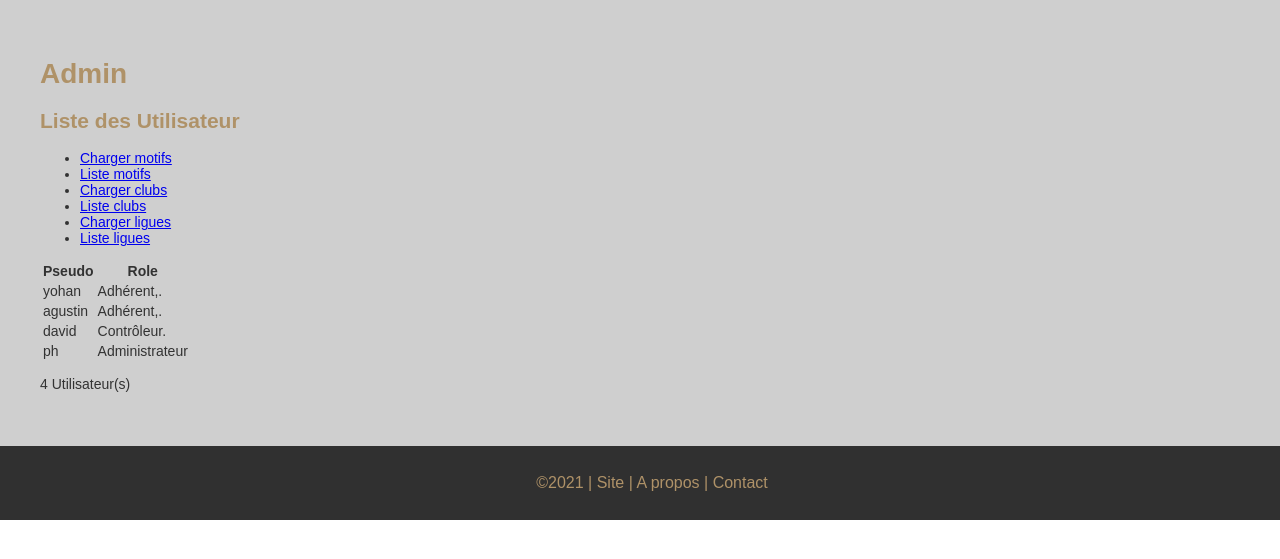
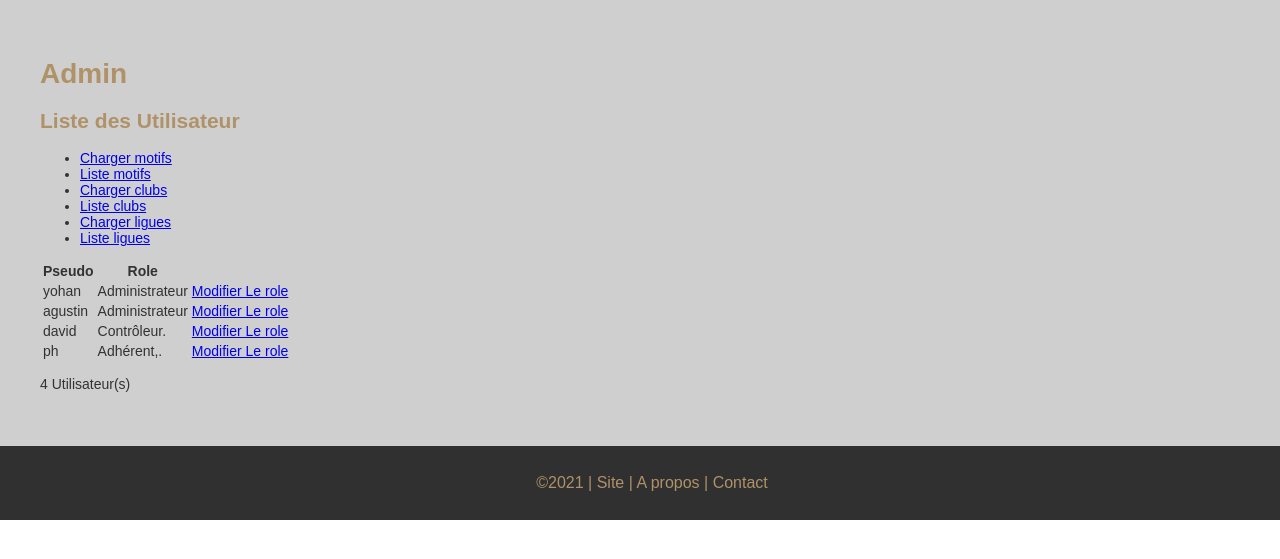
Before and after one commit to CALIFORNIUMM/FREDI, a PHP site: page /utilisateur_liste.php in a window 1280 px wide. Shown: the part 186-745 px from the top of the page. Run offline with PHP 8.4, Linux system fonts and the light colour scheme; data comes from the database, SQL or seed files in the repository; data that the repository does not hold is empty.

Commit message:
maj role

```diff
--- a/utilisateur_liste.php
+++ b/utilisateur_liste.php
@@ -30,18 +30,19 @@
       <?php
       foreach ($users as $user) {
         $role= "";
-        if ($user->get_role() == 0){
+        if ($user->get_role() == 2){
           $role = "Administrateur";
         }
         elseif ($user->get_role() == 1){
           $role = "Contrôleur.";
         }
-        elseif ($user->get_role() == 2){
+        elseif ($user->get_role() == 0){
           $role = "Adhérent,.";
         }
         echo '<tr>';
         echo '<td>' . $user->get_pseudo(). '</td>';
         echo '<td>' . $role. '</td>';
+        echo '<td><a href="role_modifiers.php?id='.$row['id'].'">Modifier Le role</a>';
         echo "</tr>";
       } ?>
     </table>
```
